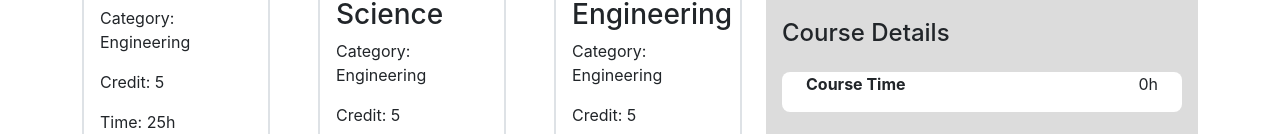
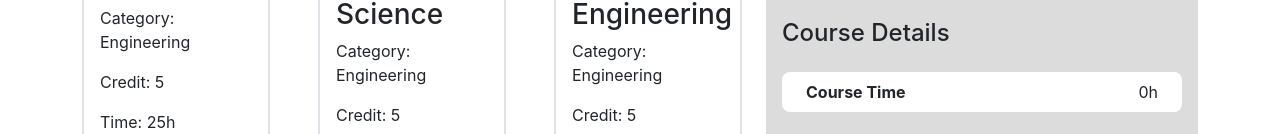
Before and after one commit to Rubayet-billah/assignment-8, a React (Create React App) app: page / in a window 1280 px wide. Shown: the part 767-901 px from the top of the page. Built offline with nearby package versions, Linux system fonts and the light colour scheme.

Commit message:
slight styled

```diff
--- a/src/components/Clculation/Calculation.js
+++ b/src/components/Clculation/Calculation.js
@@ -27,16 +27,16 @@ const Calculation = (props) => {
             <div className='px-3 my-4'>
                 <h4>Course Details</h4>
                 <div className='bg-white d-flex justify-content-between align-items-center px-4 my-4 rounded-3'>
-                    <p className='fw-bold'>Course Time</p>
-                    <p><span>{
+                    <p className='fw-bold my-2'>Course Time</p>
+                    <p className='my-2'><span>{
                         props.cart.reduce((previous, current) => previous + current.time, 0)
                     }</span>h</p>
                 </div>
                 <div className='bg-white d-flex justify-content-between align-items-center px-4 my-4 rounded-3'>
-                    <p className='fw-bold'>Break Time</p>
+                    <p className='fw-bold my-2'>Break Time</p>
 
                     {
-                        breakTime ? <p><span>{breakTime}</span></p> : <p><span>{storedBreakTime}</span></p>
+                        breakTime ? <p className='my-2'><span>{breakTime}</span></p> : <p className='my-2'><span>{storedBreakTime}</span></p>
                     }
                 </div>
             </div>
```
